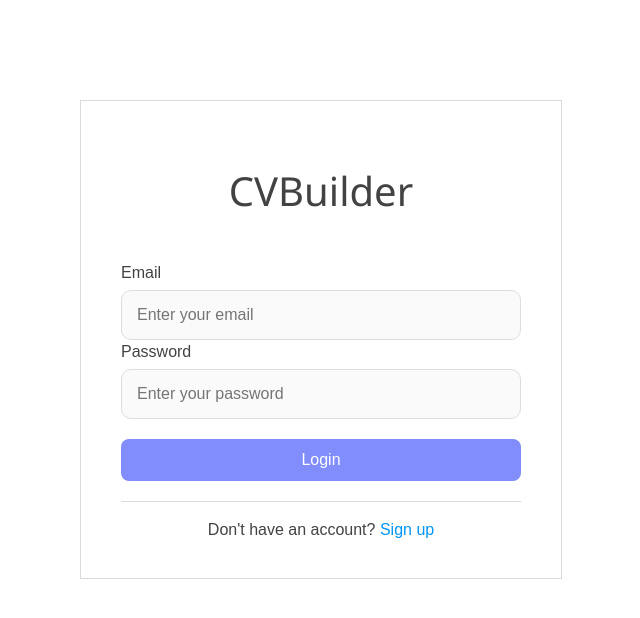
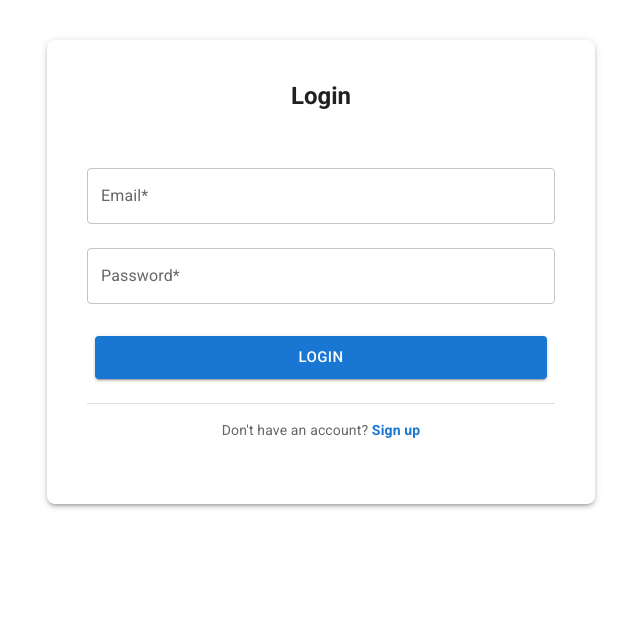
Before and after one commit to boujliloumaima/cv-react, a React (Vite) app in the folder client/: page / in a window 1280 px wide. Shown: the top 618 px of the page, without its empty margins (319-959 px from the left). Built offline with nearby package versions, Linux system fonts and the light colour scheme.

Commit message:
fix: use mui for login and register

```diff
--- a/client/package.json
+++ b/client/package.json
@@ -21,8 +21,7 @@
     "react": "^19.1.1",
     "react-dom": "^19.1.1",
     "react-hook-form": "^7.62.0",
-    "react-router-dom": "^7.8.2",
-    "react-select": "^5.10.2"
+    "react-router-dom": "^7.8.2"
   },
   "devDependencies": {
     "@eslint/js": "^9.33.0",
--- a/client/src/pages/login/login.css
+++ /dev/null
@@ -1,28 +0,0 @@
-.container {
-  width: 400px;
-  background-color: #ffffff;
-  margin: 100px auto;
-  padding: 20px 40px;
-  border: 1px solid #dbdbdb;
-}
-.container button {
-  background-color: #808dfb;
-  color: white;
-  width: 100%;
-}
-.register {
-  border-top: 1px solid #dbdbdb;
-  text-align: center;
-}
-.signup-link {
-  color: #0095f6;
-  text-decoration: none;
-}
-input {
-  background-color: #fafafa;
-}
-.app-name {
-  text-align: center;
-  font-size: 40px;
-  font-family: "Segoe UI", Tahoma, Geneva, Verdana, sans-serif;
-}
--- a/client/src/pages/login/loginPage.tsx
+++ b/client/src/pages/login/loginPage.tsx
@@ -1,6 +1,18 @@
 import { useForm } from "react-hook-form";
-import { Link, useNavigate } from "react-router-dom";
-import "./login.css";
+import { useNavigate } from "react-router-dom";
+import {
+  Card,
+  CardHeader,
+  CardContent,
+  CardActions,
+  TextField,
+  Button,
+  Typography,
+  Box,
+  Link,
+  Divider,
+} from "@mui/material";
+
 type LoginFormInputs = {
   email: string;
   password: string;
@@ -40,42 +52,71 @@ export default function LoginPage() {
   };
 
   return (
-    <div className="container">
-      <p className="app-name">CVBuilder</p>
-      <form onSubmit={handleSubmit(onSubmit)}>
-        <div className="form-group">
-          <label>Email</label>
-          <input
+    <Card
+      sx={{
+        minWidth: 350,
+        maxWidth: 500,
+        margin: "auto",
+        mt: 5,
+        p: 3,
+        boxShadow: 3,
+        borderRadius: 2,
+      }}
+    >
+      <CardContent sx={{ textAlign: "center" }}>
+        <Typography variant="h5" fontWeight="bold" gutterBottom>
+          Login
+        </Typography>
+      </CardContent>
+      <Box component="form" onSubmit={handleSubmit(onSubmit)} sx={{ p: 2 }}>
+        <TextField
+          label="Email*"
           type="email"
+          placeholder="Enter your email"
+          fullWidth
+          margin="normal"
+          variant="outlined"
+          error={!!errors.email}
+          helperText={errors.email?.message}
           {...register("email", { required: "Email is required" })}
-            placeholder="Enter your email"
         />
-          {errors.email && <span>{errors.email.message}</span>}
-        </div>
-
-        <div className="form-group">
-          <label>Password</label>
-          <input
+        <TextField
+          label="Password*"
           type="password"
+          placeholder="Enter your password"
+          fullWidth
+          margin="normal"
+          variant="outlined"
+          error={!!errors.password}
+          helperText={errors.password?.message}
           {...register("password", { required: "Password is required" })}
-            placeholder="Enter your password"
         />
-          {errors.password && <span>{errors.password.message}</span>}
-        </div>
-        <div className="form-group">
-          <button type="submit" className="btn register-btn">
+        <CardActions sx={{ justifyContent: "center", mt: 2 }}>
+          <Button
+            type="submit"
+            variant="contained"
+            size="large"
+            fullWidth
+            sx={{
+              backgroundColor: "primary.main",
+              "&:hover": {
+                backgroundColor: "primary.dark",
+              },
+            }}
+          >
             Login
-          </button>
-        </div>
-        <div className="register">
-          <p>
+          </Button>
+        </CardActions>
+        <Divider sx={{ my: 2 }} />
+        <CardContent sx={{ textAlign: "center", pt: 0 }}>
+          <Typography variant="body2" color="text.secondary">
             Don't have an account?{" "}
-            <Link to="/register" className="signup-link">
+            <Link href="/register" underline="hover" fontWeight="bold">
               Sign up
             </Link>
-          </p>
-        </div>
-      </form>
-    </div>
+          </Typography>
+        </CardContent>
+      </Box>
+    </Card>
   );
 }
--- a/client/src/pages/register/registerPage.tsx
+++ b/client/src/pages/register/registerPage.tsx
@@ -1,7 +1,16 @@
 import { useForm, SubmitHandler } from "react-hook-form";
 import { useNavigate } from "react-router-dom";
-import { Link } from "react-router-dom";
-import "../login/login.css";
+import {
+  Card,
+  CardContent,
+  CardActions,
+  TextField,
+  Button,
+  Typography,
+  Box,
+  Link,
+  Divider,
+} from "@mui/material";
 
 interface RegisterForm {
   name: string;
@@ -38,45 +47,81 @@ export default function RegisterPage() {
     }
   };
   return (
-    <div className="container">
-      <form onSubmit={handleSubmit(onSubmit)}>
-        <p className="app-name">CVBuilder</p>
-        <div className="form-group">
-          <label htmlFor=""> Full name</label>
-          <input {...register("name")} placeholder="Name" required />
-        </div>
-        <div className="form-group">
-          <label htmlFor="">Email</label>
-          <input
-            {...register("email")}
-            type="email"
-            placeholder="Email"
-            required
-          />
-        </div>
-        <div className="form-group">
-          <label htmlFor="">Password</label>
-          <input
-            {...register("password")}
-            type="password"
-            placeholder="Password"
-            required
-          />
-        </div>
-        <div className="form-group">
-          <button type="submit" className="btn register-btn">
-            Sign up
-          </button>
-        </div>
-        <div className="register">
-          <p>
-            Already have an account ?{" "}
-            <Link to="/" className="signup-link">
+    <Card
+      sx={{
+        minWidth: 350,
+        maxWidth: 500,
+        margin: "auto",
+        mt: 5,
+        p: 3,
+      }}
+    >
+      <CardContent sx={{ textAlign: "center" }}>
+        <Typography variant="h5" fontWeight="bold" gutterBottom>
+          Register
+        </Typography>
+      </CardContent>
+      <Box component="form" onSubmit={handleSubmit(onSubmit)} sx={{ p: 2 }}>
+        <TextField
+          label="Full Name"
+          placeholder="Enter your full name"
+          fullWidth
+          margin="normal"
+          variant="outlined"
+          {...register("name")}
+          required
+        />
+        <TextField
+          label="Email"
+          type="email"
+          placeholder="Enter your email"
+          fullWidth
+          margin="normal"
+          variant="outlined"
+          {...register("email")}
+          required
+        />
+        <TextField
+          label="Password"
+          type="password"
+          placeholder="Enter your password"
+          fullWidth
+          margin="normal"
+          variant="outlined"
+          {...register("password")}
+          required
+        />
+        <CardContent sx={{ pt: 0, pb: 0 }}>
+          <Typography
+            variant="body2"
+            color="text.secondary"
+            textAlign="center"
+            sx={{ mt: 1 }}
+          >
+            Already have an account?{" "}
+            <Link href="/" underline="hover" fontWeight="bold">
               Log in
             </Link>
-          </p>
-        </div>
-      </form>
-    </div>
+          </Typography>
+        </CardContent>
+        <Divider sx={{ my: 2 }} />
+        <CardActions sx={{ justifyContent: "center" }}>
+          <Button
+            type="submit"
+            variant="contained"
+            size="large"
+            fullWidth
+            sx={{
+              backgroundColor: "primary.main",
+              "&:hover": {
+                backgroundColor: "primary.dark",
+              },
+            }}
+          >
+            Sign Up
+          </Button>
+        </CardActions>
+      </Box>
+    </Card>
   );
 }
```
Also changed, not shown: client/src/components/steps/profile/ProfilStep.tsx (+7 -10 lines), 1 other file (tests, documents, lock files or other folders). Lines whose indentation alone changed are shown as unchanged.
